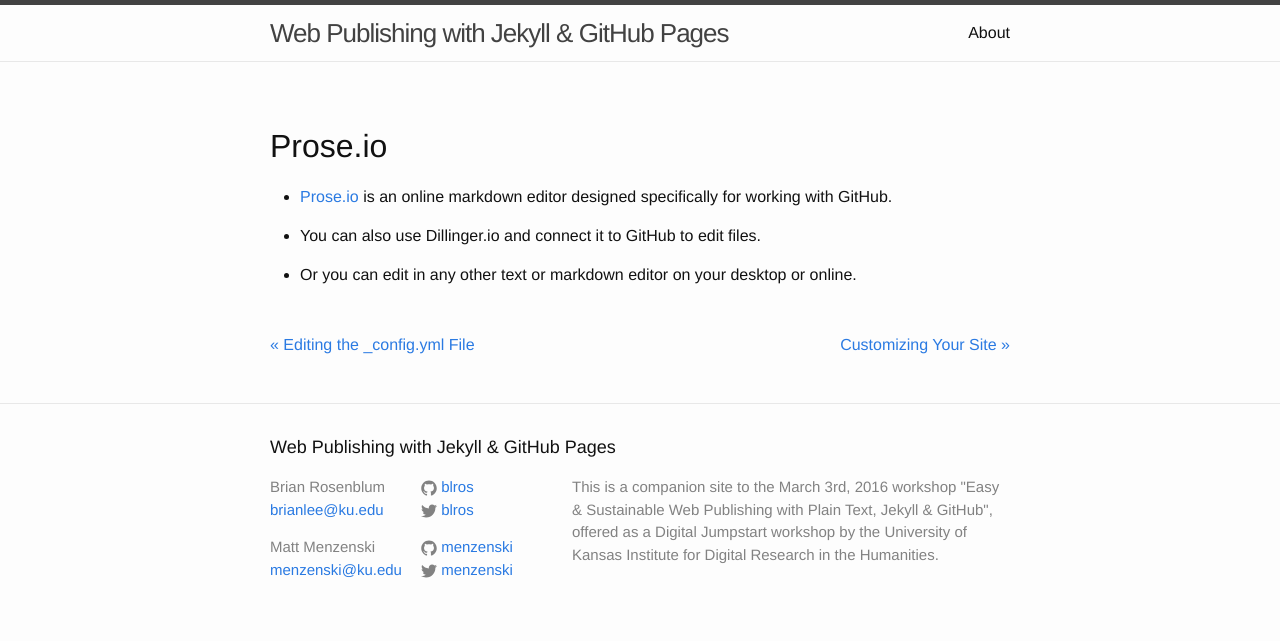
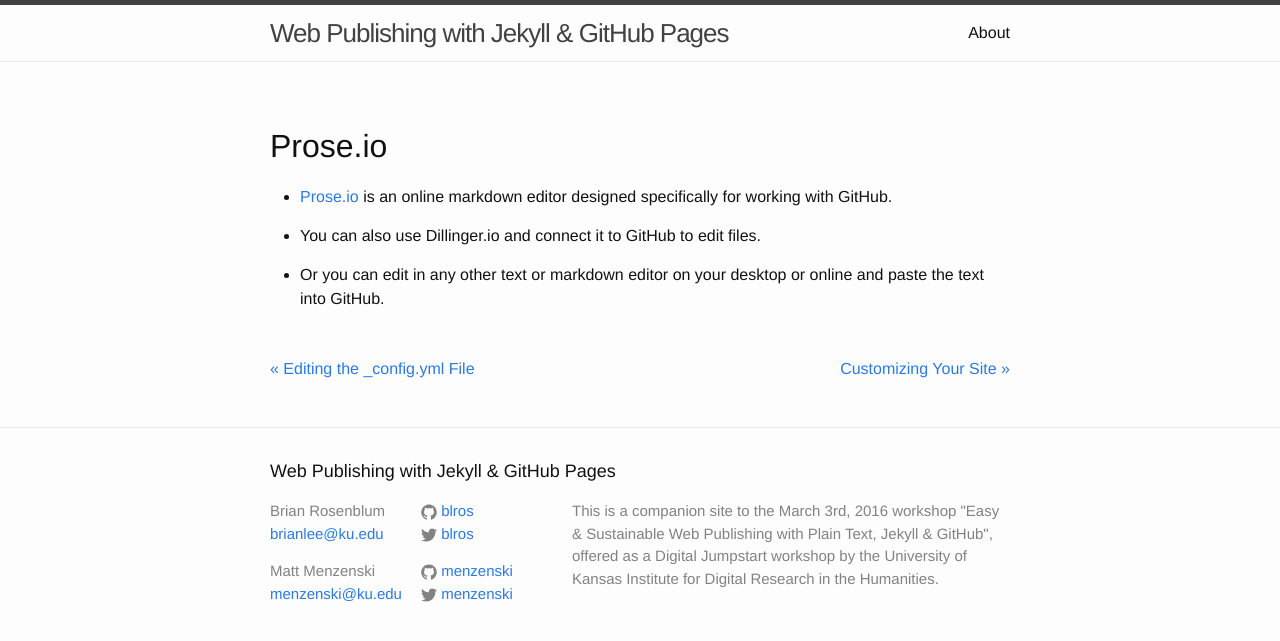
Before and after one commit to menzenski/idrh-static-site-workshop, a Jekyll site: the page built from _posts/2016-02-12-prose-io.md, in a window 1280 px wide. Shown: the top 641 px of the page. Built offline with Jekyll 4.4.1, drawn with Linux system fonts in a browser that asks for light colours.

Commit message:
Update 2016-02-12-prose-io.md

```diff
--- a/_posts/2016-02-12-prose-io.md
+++ b/_posts/2016-02-12-prose-io.md
@@ -13,4 +13,4 @@ published: true
 
 * You can also use Dillinger.io and connect it to GitHub to edit files.
 
-* Or you can edit in any other text or markdown editor on your desktop or online.
+* Or you can edit in any other text or markdown editor on your desktop or online and paste the text into GitHub.
```
